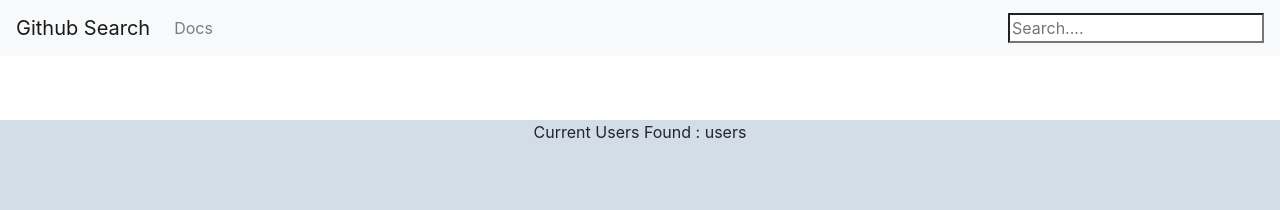
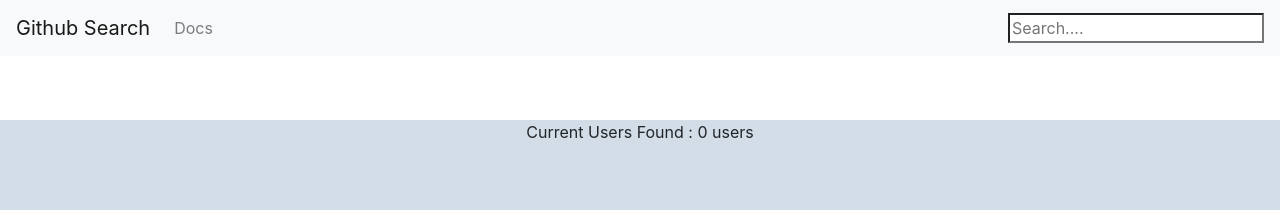
Before and after one commit to Nerajno/GitHubPractice, a React (Create React App) app: page / in a window 1280 px wide. Shown: the top 210 px of the page. Built offline with nearby package versions, Linux system fonts and the light colour scheme.

Commit message:
fixed found users

```diff
--- a/src/App.css
+++ b/src/App.css
@@ -20,3 +20,8 @@
   font-size: calc(10px + 2vmin);
   color: white;
 }
+
+
+.cardgroup {
+
+}
--- a/src/App.js
+++ b/src/App.js
@@ -1,7 +1,7 @@
 import React, { useState, useEffect } from "react";
 import "./App.css";
 import { useDebounce } from "use-debounce";
-import axios from 'axios';
+// import axios from 'axios';
 
 import { Navbar, Nav, CardGroup } from 'react-bootstrap';
 import Footer from "./Components/Footer";
@@ -17,7 +17,7 @@ function App(){
   const [searchTerm, setSearchTerm] = useState("");
   const [debouncedSearchTerm] = useDebounce(searchTerm, 1000);
   const [currentPage, setCurrentPage] = useState(1);
-  const [usersPerPage] = useState(12);
+  const [usersPerPage, setUsersPerPage] = useState(12);
 
   const getUsers = (input) => {
       fetch(input)
@@ -45,7 +45,7 @@ function App(){
   //  const indexOfFirstUser = indexOfLastUser - usersPerPage;
   //  const currentUsers = users.slice(indexOfFirstPost, indexOfLastPost);
 
-  let showFoundUsers  = foundUsers ? foundUsers : "0";
+  let showFoundUsers  = foundUsers ? foundUsers.length : "0";
     console.log()
   return (
     <div className="App">
```
